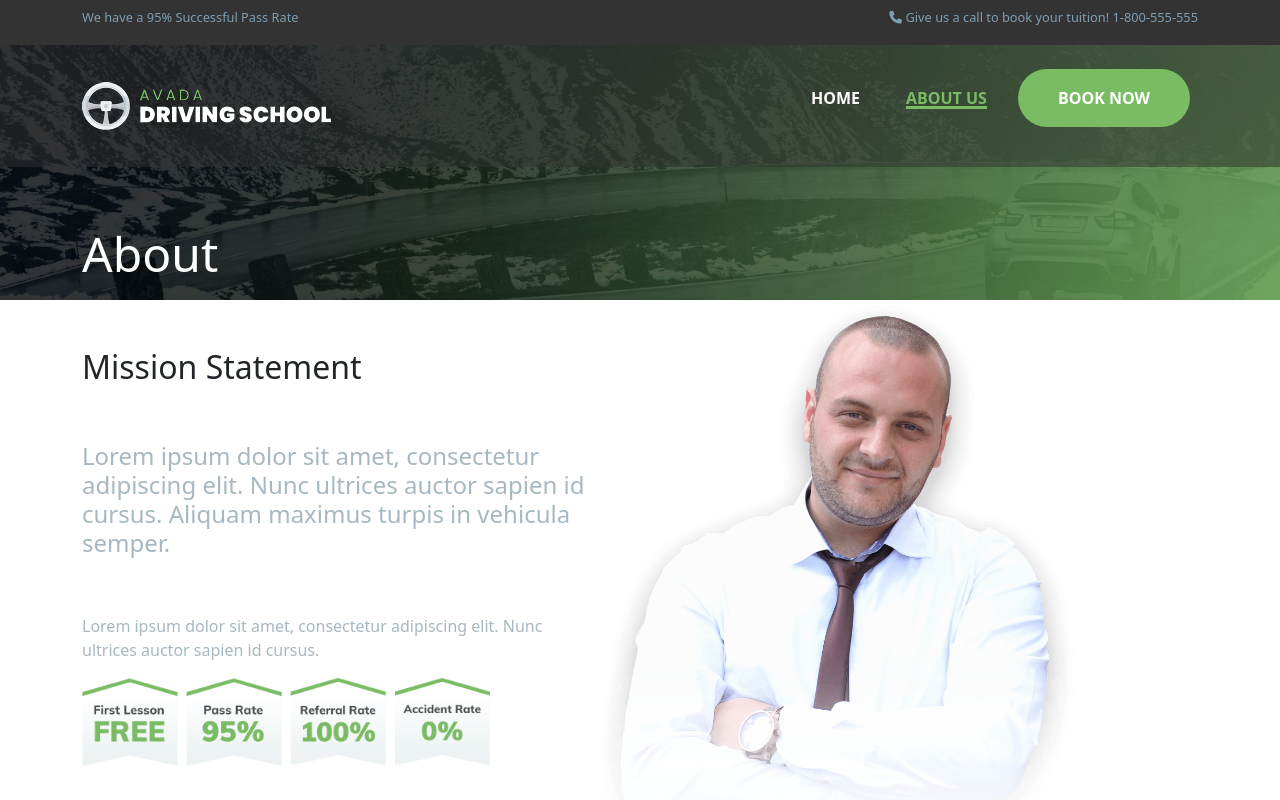
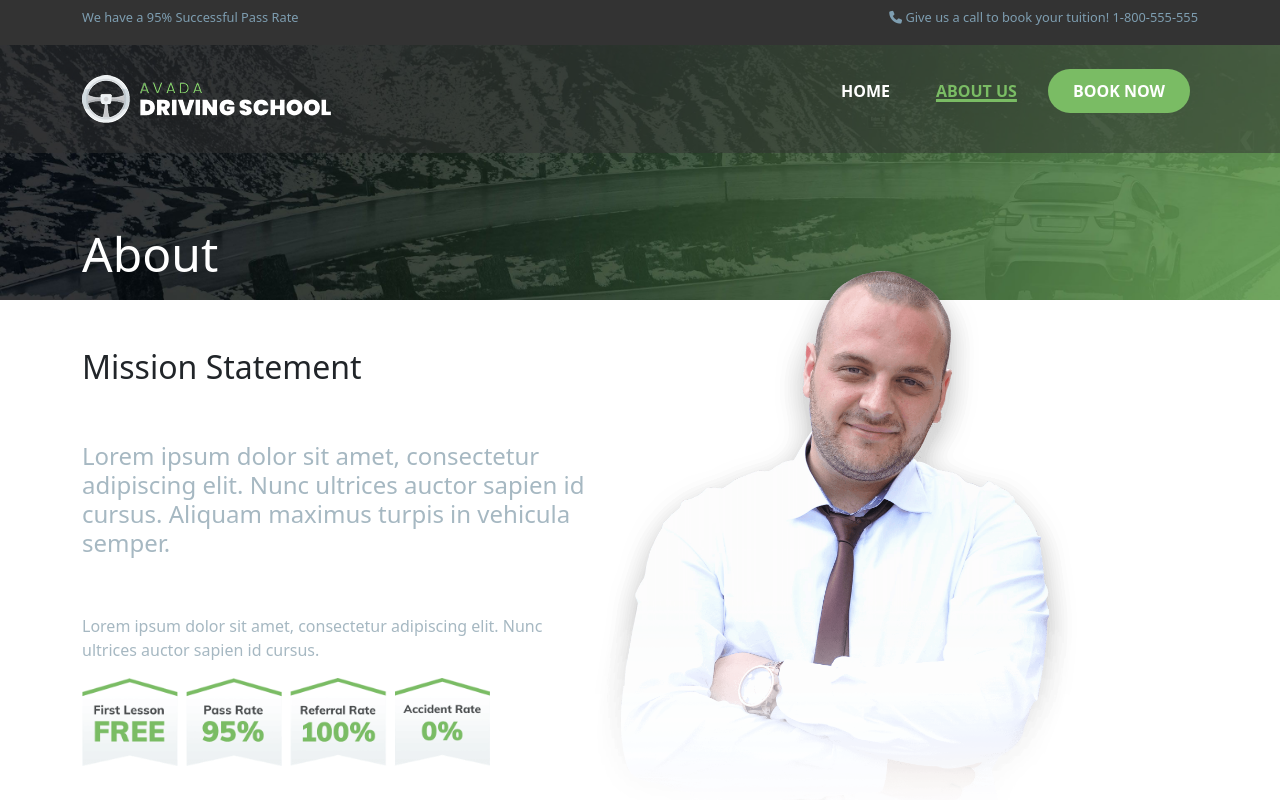
Before and after one commit to GiuseppeArgo/proj-html-vuejs, a Vue app: page /about in a window 1280 px wide. Shown: the top 800 px of the page. Built offline with nearby package versions, Linux system fonts and the light colour scheme.

Commit message:
fix: click faq e pic mike

```diff
--- a/src/components/AboutFaq.vue
+++ b/src/components/AboutFaq.vue
@@ -18,9 +18,9 @@ export default {
 </script>
 <template>
     <section class="my-box p-3">
-        <div class="d-flex flex-nowrap">
-            <i class="fa-solid fa-plus m-2" @click="showFaq" v-show="!isActive"></i> <i class="fa-solid fa-minus m-2"
-                @click="showFaq" v-show="isActive"></i>
+        <div class="d-flex flex-nowrap" @click="showFaq">
+            <i class="fa-solid fa-plus m-2" v-show="!isActive"></i> <i class="fa-solid fa-minus m-2" @click="showFaq"
+                v-show="isActive"></i>
             <h6 class="m-2">{{ faqQuestion }}</h6>
         </div>
         <div v-show="isActive">
--- a/src/components/AppHeader.vue
+++ b/src/components/AppHeader.vue
@@ -52,11 +52,17 @@ export default {
 .menu-bar {
     background-color: rgb(51, 51, 51, 0.5);
 
-    a {
+    li {
         color: $primary-color;
         text-decoration: none;
         padding: 7px 15px;
         font-weight: bolder;
+        font-size: 1rem;
+
+        &:hover {
+            text-decoration: underline 3px solid;
+            color: $text-green;
+        }
 
     }
 
@@ -82,6 +88,8 @@ li:last-child {
 
     &:hover {
         background-color: #64a64e;
+        color: white;
+        text-decoration: none;
     }
 }
 
--- a/src/pages/About.vue
+++ b/src/pages/About.vue
@@ -63,7 +63,7 @@ export default {
                 cursus.</p>
             <img src="../assets/img/labels.png" alt="Labels" />
         </div>
-        <div>
+        <div class="hero-mike">
             <img src="../assets/img/about-page-mike-intro-fade.png" alt="Mike" />
         </div>
     </section>
@@ -100,6 +100,11 @@ export default {
 
 <style lang="scss" scoped>
 @use "../style/partials/variables" as *;
+
+.hero-mike {
+    position: relative;
+    top: -45px;
+}
 
 .my-container-text {
     width: 60%;
```
